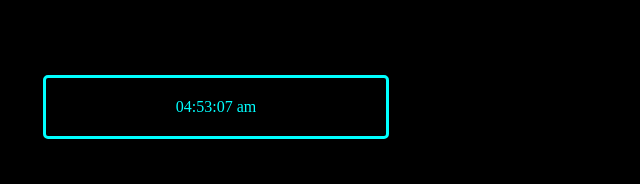
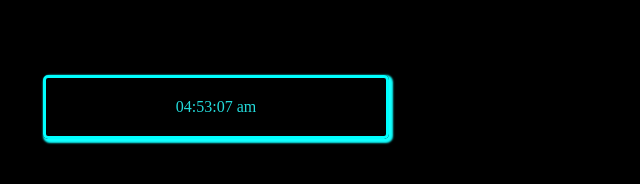
Before and after one commit to Dhayanand0402/SEC-LAB-CODE, a plain HTML site: page digitalclock.html in a window 1280 px wide. Shown: the whole page, without its empty margins (0-640 px from the left). Drawn offline with Linux system fonts and the light colour scheme.

Commit message:
digitalclock.html

```diff
--- a/digitalclock.html
+++ b/digitalclock.html
@@ -6,7 +6,7 @@
     <title>Document</title>
     <style>
         #clock{
-            color: aqua;
+            color: rgb(35, 218, 218);
             border: solid;
             border-color: aqua;
             border-radius: 5px;
@@ -15,6 +15,7 @@
             margin-top: 75px;
             margin-left: 35px;
             padding: 20px;
+            box-shadow: 2px 2px 2px 2px rgb(17, 255, 255);
             font-size: medium;
         }
         body{
```
